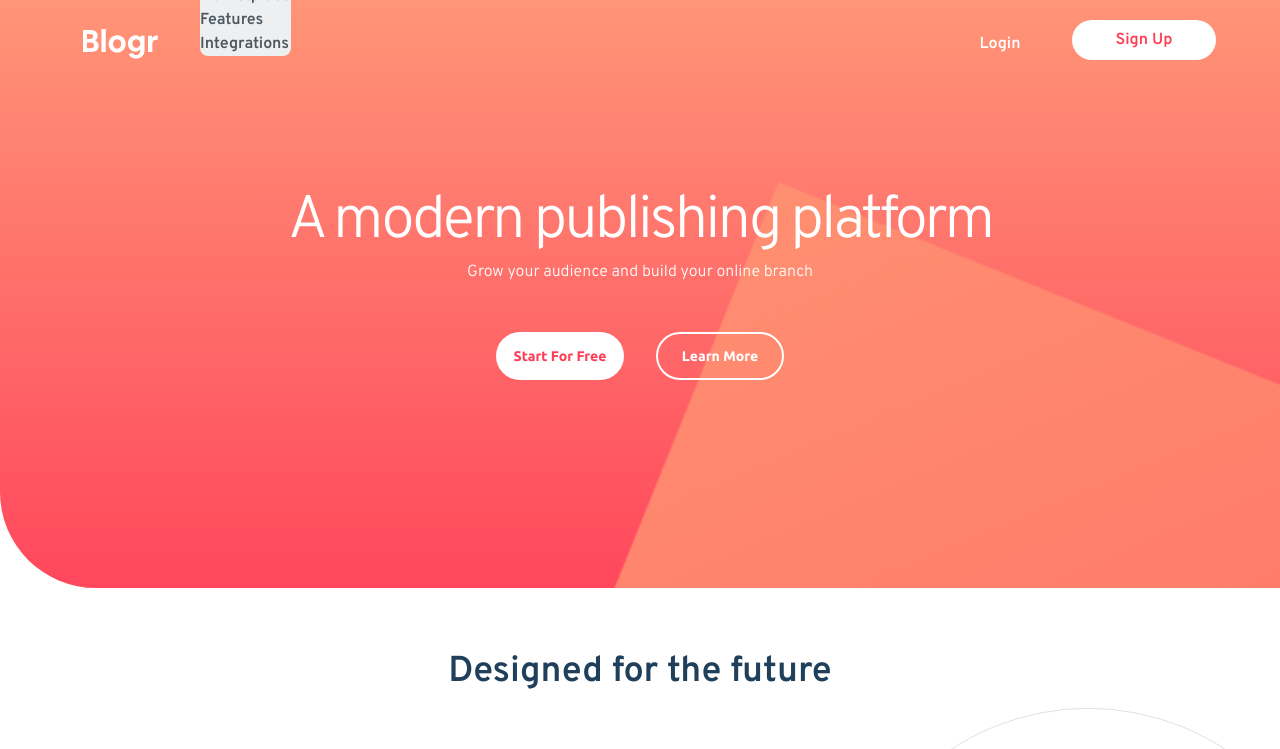
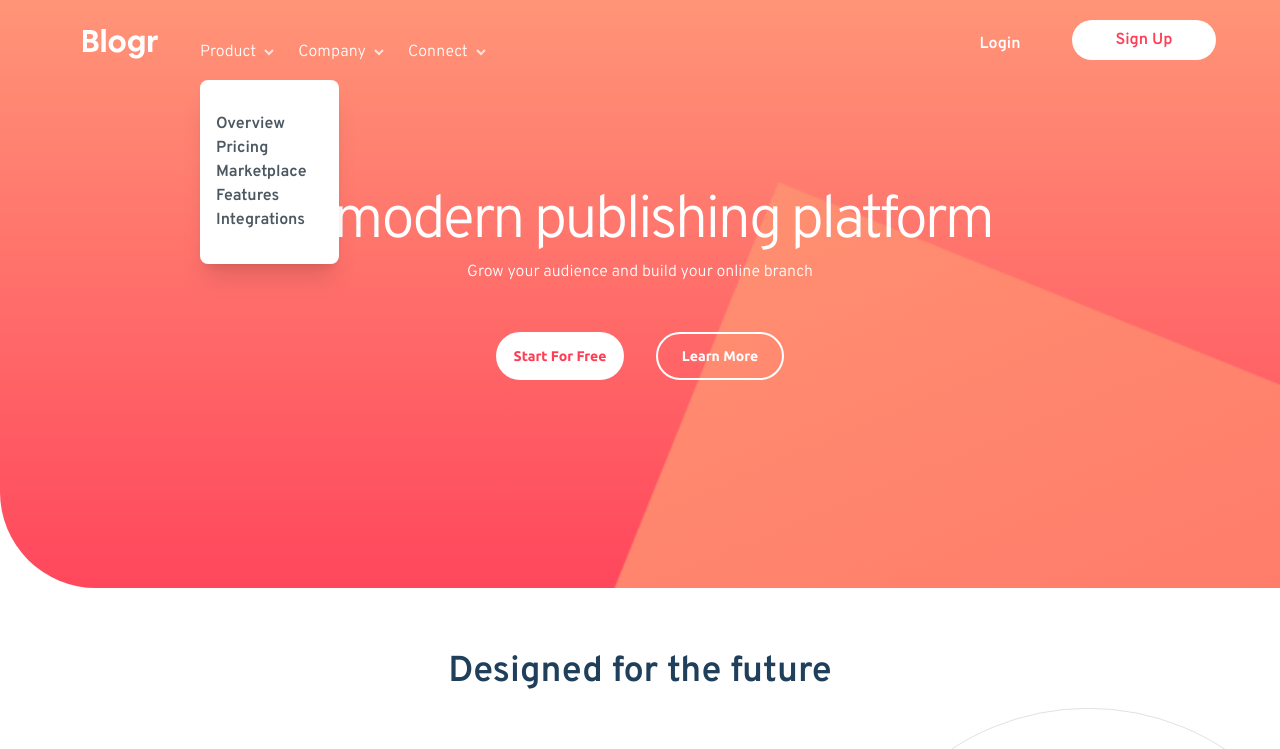
Before and after one commit to DenilDenilson/BlogrLandingPage, a website: page index.html in a window 1280 px wide. Both pictures are taken after a click on the element "Product". Shown: the top 749 px of the page. Drawn offline with Linux system fonts and the light colour scheme.

Commit message:
Finish ❤️❤️❤️

```diff
--- a/index.html
+++ b/index.html
@@ -22,11 +22,11 @@
             <div class="absolute bg-White w-[360px] h-0 overflow-hidden left-0 right-0 mx-auto top-[52px] text-center px-8 rounded-lg shadow-2xl transform-{height} duration-500 ease-in-out  xl:invisible" id="menu_desplegable">
                 <ul class="text-Very-dark-blue font-Overpass font-semibold my-6">
                     <li>
-                        <div class="flex items-center justify-center text-xl mb-2 relative">
+                        <div class="flex items-center justify-center text-xl mb-2">
                             Product
                             <div class="w-[10px] h-[10px] bg-icon-arrow-dark bg-center bg-no-repeat bg-auto ml-2 transition-transform duration-300 ease-in"></div>
                         </div>
-                        <ul class="font-Overpass absolute text-Very-dark-grayish-blue font-semibold text-base bg-[#EEEFF0] mb-2 rounded-lg  transform-{height} duration-300 list_desplegable">
+                        <ul class="font-Overpass text-Very-dark-grayish-blue font-semibold text-base bg-[#EEEFF0] mb-2 rounded-lg h-0 overflow-hidden transform-{height} duration-300 list_desplegable">
                             <li>Overview</li>
                             <li>Pricing</li>
                             <li>Marketplace</li>
@@ -39,7 +39,7 @@
                             Company
                             <div class="w-[10px] h-[10px] bg-icon-arrow-dark bg-center bg-no-repeat bg-auto ml-2 transition-transform duration-300 ease-in"></div>
                         </div>
-                        <ul class="font-Overpass text-Very-dark-grayish-blue font-semibold text-base bg-[#EEEFF0] mb-2 rounded-lg h-0  transform-{height} duration-300 list_desplegable">
+                        <ul class="font-Overpass text-Very-dark-grayish-blue font-semibold text-base bg-[#EEEFF0] mb-2 rounded-lg h-0 overflow-hidden transform-{height} duration-300 list_desplegable">
                             <li>About</li>
                             <li>Team</li>
                             <li>Blog</li>
@@ -51,7 +51,7 @@
                             Connect
                             <div class="w-[10px] h-[10px] bg-icon-arrow-dark bg-center bg-no-repeat bg-auto ml-2 transition-transform duration-300 ease-in"></div>
                         </div>
-                        <ul class="font-Overpass text-Very-dark-grayish-blue font-semibold text-base bg-[#EEEFF0] mb-2 rounded-lg h-0  transform-{height} duration-300 list_desplegable">
+                        <ul class="font-Overpass text-Very-dark-grayish-blue font-semibold text-base bg-[#EEEFF0] mb-2 rounded-lg h-0 overflow-hidden transform-{height} duration-300 list_desplegable">
                             <li>Contact</li>
                             <li>Newsletter</li>
                             <li>LinkedIn</li>
@@ -63,43 +63,43 @@
                     <button class="font-Overpass font-semibold bg-gradient-to-l from-Light-red to-Very-light-red w-36 h-10 rounded-3xl text-White">Sign Up</button>
                 </div>
             </div>
-
+            <!-- DESKTOP -->
             <div class="hidden xl:block">
                 <ul class="text-Very-dark-blue font-Overpass font-semibold items-center flex ml-6 invisible  xl:visible">
-                <li>
-                    <div class="flex items-center justify-center text-White text-sm font-light mr-6 cursor-pointer hover:underline">
+                <li class="relative">
+                    <div class="flex items-center justify-center text-White text-base font-light mr-6 cursor-pointer hover:underline">
                         Product
                         <div class="w-[10px] h-[10px] bg-icon-arrow-light bg-center bg-no-repeat bg-auto ml-2 transition-transform duration-300 ease-in"></div>
                     </div>
-                    <ul class="font-Overpass text-Very-dark-grayish-blue font-semibold text-base bg-[#EEEFF0] mb-2 rounded-lg h-0 overflow-hidden transform-{height} duration-300 list_desplegable">
-                        <li>Overview</li>
-                        <li>Pricing</li>
-                        <li>Marketplace</li>
-                        <li>Features</li>
-                        <li>Integrations</li>
+                    <ul class="absolute top-[40px] font-Overpass pl-4 pr-8 shadow-xl text-Very-dark-grayish-blue font-semibold text-base bg-[#FFFFFF] mb-2 rounded-lg overflow-hidden transform-{height} duration-300 h-0 overflow-hidden list_desplegable-dk">
+                        <li class="hover:font-semibold cursor-pointer pt-8">Overview</li>
+                        <li class="hover:font-semibold cursor-pointer">Pricing</li>
+                        <li class="hover:font-semibold cursor-pointer">Marketplace</li>
+                        <li class="hover:font-semibold cursor-pointer">Features</li>
+                        <li class="hover:font-semibold cursor-pointer pb-8">Integrations</li>
                     </ul>
-                </li>
+                </li class="relative">
                 <li>
-                    <div class="flex items-center justify-center text-White text-sm font-light mr-6 cursor-pointer hover:underline">
+                    <div class="flex items-center justify-center text-White text-base font-light mr-6 cursor-pointer hover:underline">
                         Company
                         <div class="w-[10px] h-[10px] bg-icon-arrow-light bg-center bg-no-repeat bg-auto ml-2 transition-transform duration-300 ease-in"></div>
                     </div>
-                    <ul class="font-Overpass text-Very-dark-grayish-blue font-semibold text-base bg-[#EEEFF0] mb-2 rounded-lg h-0 overflow-hidden transform-{height} duration-300 list_desplegable">
-                        <li>About</li>
-                        <li>Team</li>
-                        <li>Blog</li>
-                        <li>Carrers</li>
+                    <ul class="absolute top-[80px] font-Overpass pl-4 pr-8 shadow-xl text-Very-dark-grayish-blue font-semibold text-base bg-[#FFFFFF] mb-2 rounded-lg overflow-hidden transform-{height} duration-300 overflow-hidden h-0 list_desplegable-dk">
+                        <li class="hover:font-semibold cursor-pointer pt-8">About</li>
+                        <li class="hover:font-semibold cursor-pointer">Team</li>
+                        <li class="hover:font-semibold cursor-pointer">Blog</li>
+                        <li class="hover:font-semibold cursor-pointer pb-8">Carrers</li>
                     </ul>
-                </li>
+                </li class="relative">
                 <li>
-                    <div class="flex items-center justify-center text-White text-sm font-light mr-6 cursor-pointer hover:underline">
+                    <div class="flex items-center justify-center text-White text-base font-light mr-6 cursor-pointer hover:underline">
                         Connect
                         <div class="w-[10px] h-[10px] bg-icon-arrow-light bg-center bg-no-repeat bg-auto ml-2 transition-transform duration-300 ease-in"></div>
                     </div>
-                    <ul class="font-Overpass text-Very-dark-grayish-blue font-semibold text-base bg-[#EEEFF0] mb-2 rounded-lg h-0 overflow-hidden transform-{height} duration-300 list_desplegable">
-                        <li>Contact</li>
-                        <li>Newsletter</li>
-                        <li>LinkedIn</li>
+                    <ul class="absolute top-[80px] font-Overpass pl-4 pr-8 shadow-xl text-Very-dark-grayish-blue font-semibold text-base bg-[#FFFFFF] mb-2 rounded-lg overflow-hidden transform-{height} duration-300 overflow-hidden h-0  list_desplegable-dk">
+                        <li class="hover:font-semibold cursor-pointer pt-8">Contact</li>
+                        <li class="hover:font-semibold cursor-pointer">Newsletter</li>
+                        <li class="hover:font-semibold cursor-pointer pb-8">LinkedIn</li>
                     </ul>
                 </li>
             </ul>
--- a/src/main.js
+++ b/src/main.js
@@ -50,3 +50,19 @@ listsDesplegable.forEach(listDesplegable => {
 
     });
 });
+
+// D E S K T O P
+
+const listsDesplegableDK = document.querySelectorAll('.list_desplegable-dk');
+
+listsDesplegableDK.forEach(listDesplegableDK => {
+    const titleDK = listDesplegableDK.previousElementSibling;
+    titleDK.addEventListener('click', () => {
+        console.log("Gaaaa")
+        let heightList = 0;
+        if (listDesplegableDK.clientHeight == "0") {
+            heightList = listDesplegableDK.scrollHeight;
+        }
+        listDesplegableDK.style.height = `${heightList}px`;
+    });
+});
```
Also changed, not shown: docs/output.css.
